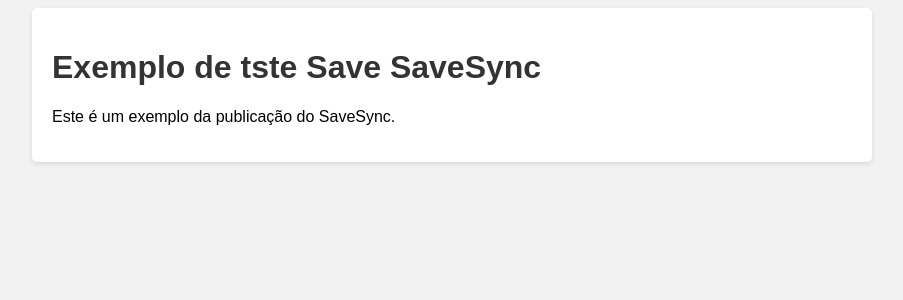
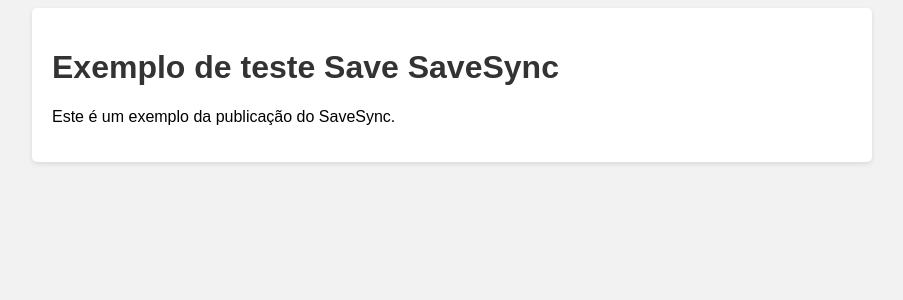
Before and after one commit to eusouanderson/render-test, a Flask app: page / in a window 1280 px wide. Shown: the top 300 px of the page, without its empty margins (188-1091 px from the left). Run offline with Flask 3, Linux system fonts and the light colour scheme.

Commit message:
"update"

```diff
--- a/templates/index.html
+++ b/templates/index.html
@@ -24,7 +24,7 @@
 </head>
 <body>
     <div class="container">
-        <h1>Exemplo de tste Save SaveSync</h1>
+        <h1>Exemplo de teste Save SaveSync</h1>
         <p>Este é um exemplo da publicação do SaveSync.</p>
     </div>
 </body>
```
Also changed, not shown: 1 other file.
